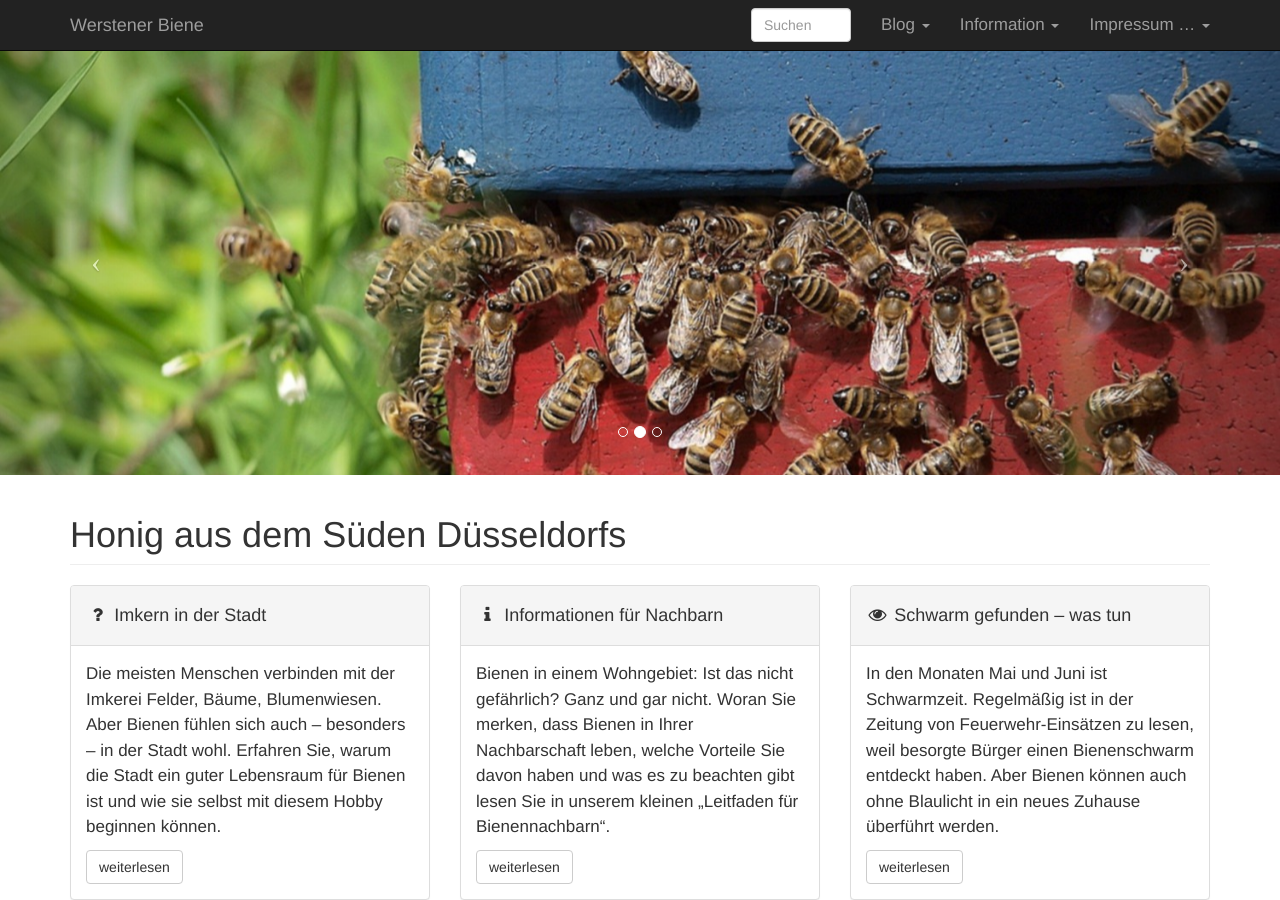
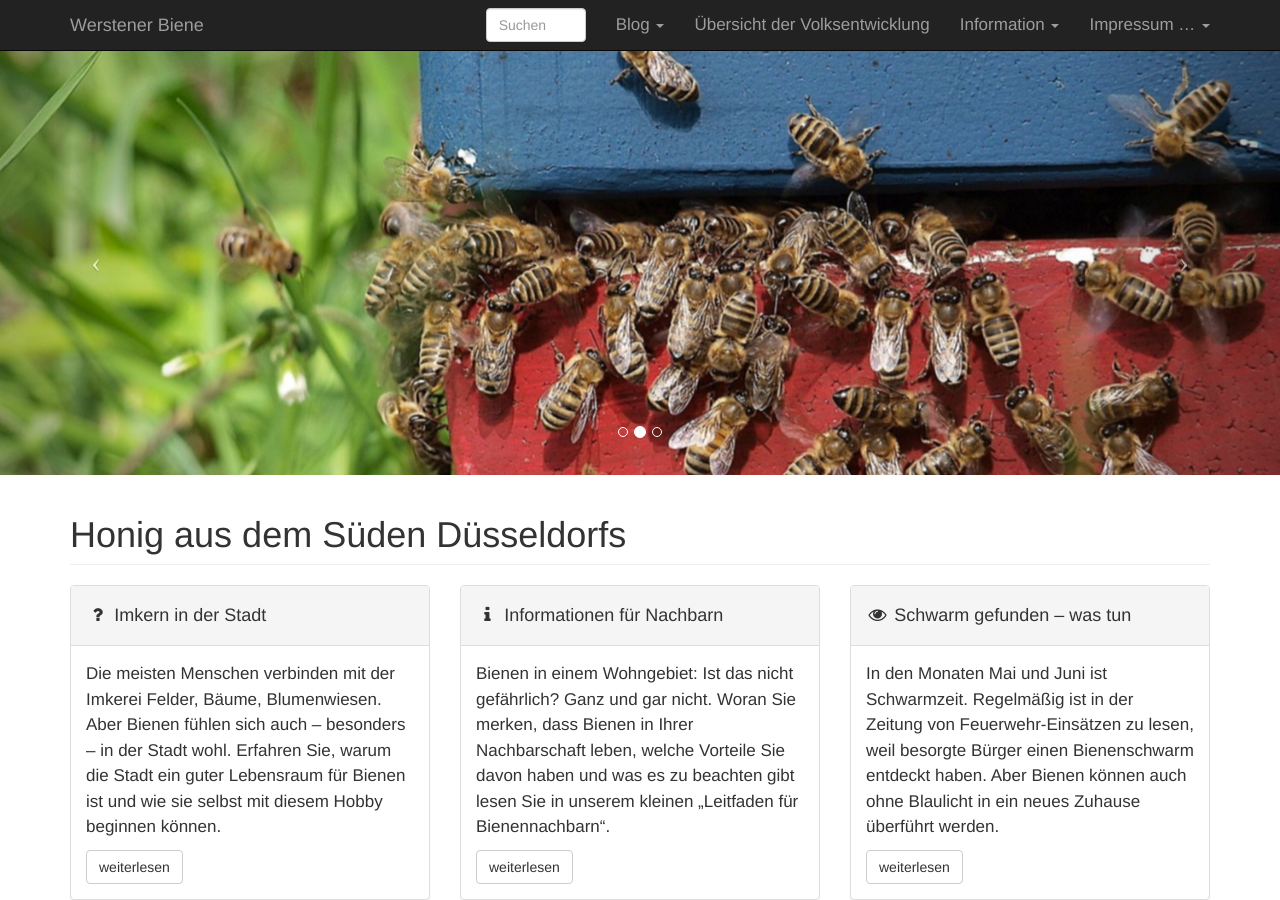
Before and after one commit to chkania/werstener-biene, a Jekyll site: the page built from index.html, in a window 1280 px wide and 900 px high. Built offline with Jekyll 4.4.1, drawn with Linux system fonts in a browser that asks for light colours; comment, search, counter and statistics services are not loaded.

Commit message:
added Volksentwicklung

```diff
--- a/_includes/navbar.html
+++ b/_includes/navbar.html
@@ -37,6 +37,9 @@
                             </li>
                              {% endfor %}
                         </ul>
+                    </li>
+                    <li>
+                        <a href="/volksentwicklung/">Übersicht der Volksentwicklung</a>
                     </li>
                     <li class="dropdown">
                         <a href="#" class="dropdown-toggle" data-toggle="dropdown">Information <b class="caret"></b></a>
```
